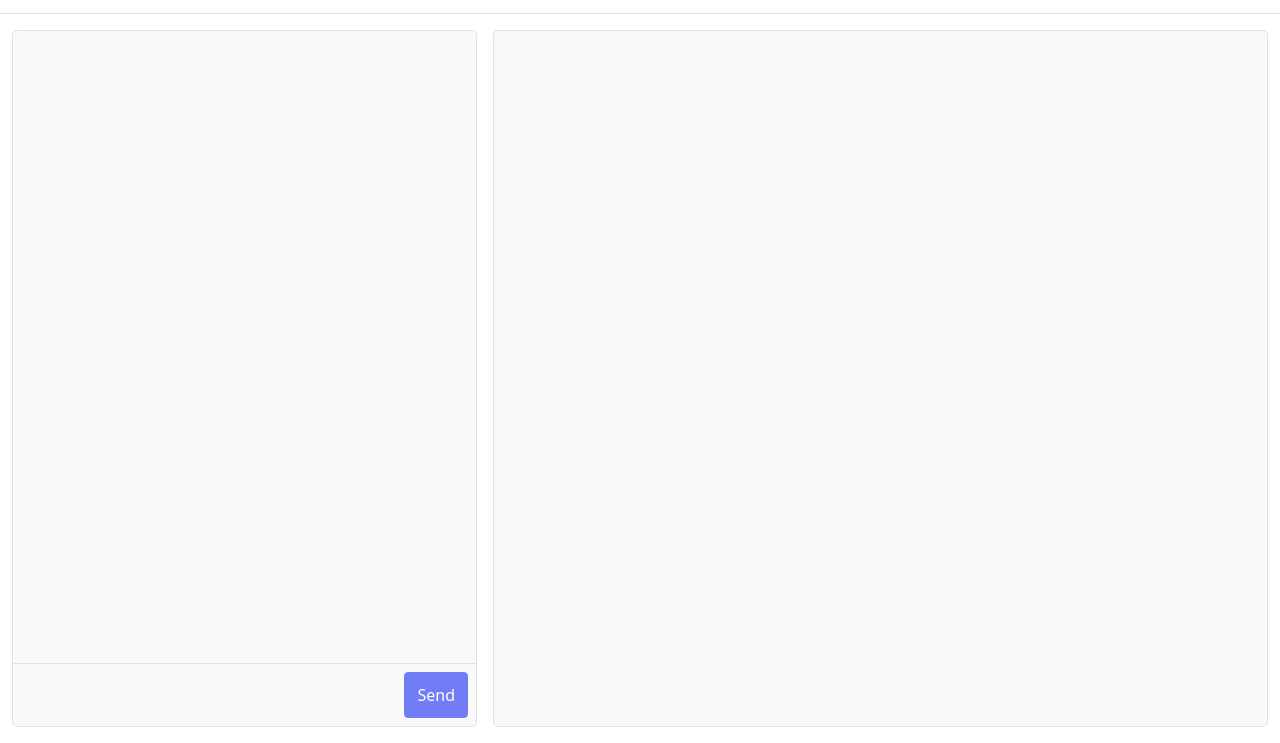
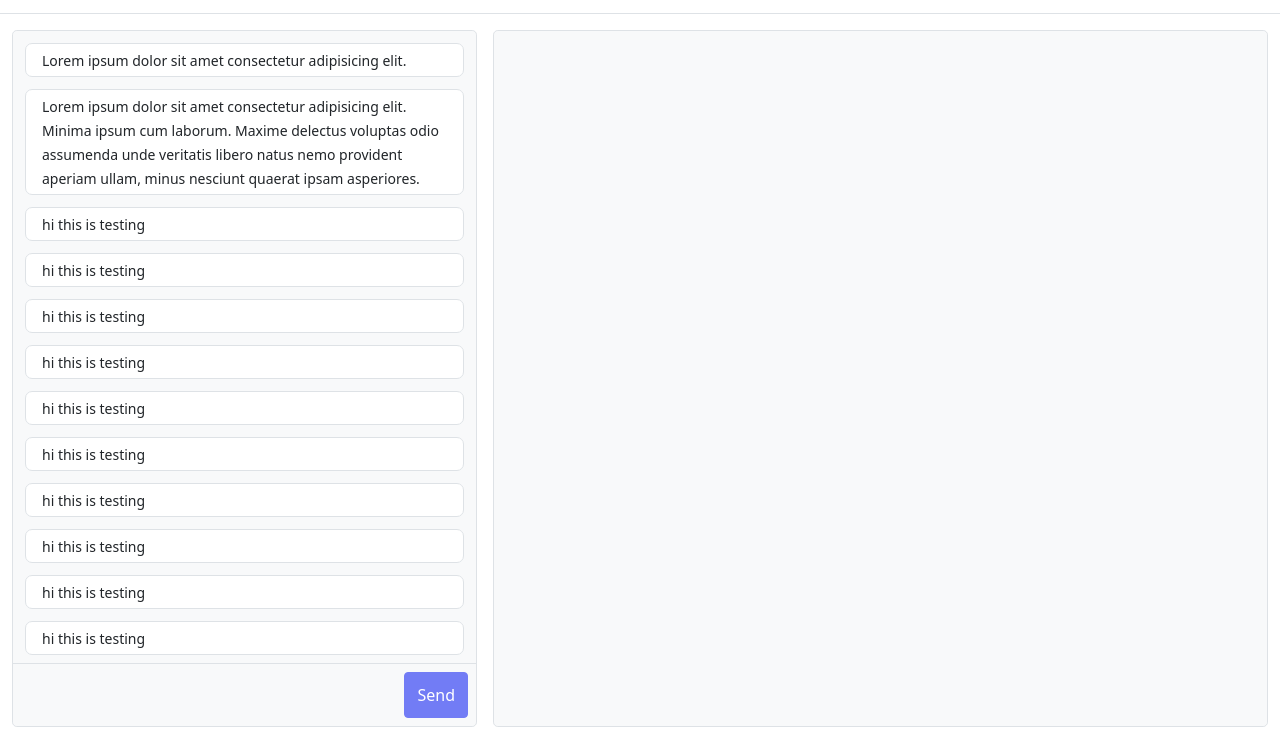
Before and after one commit to songsh927/Gitchat, a plain HTML site: page client/html/main.html in a window 1280 px wide. Shown: the part 57-800 px from the top of the page. Drawn offline with nearby package versions, Linux system fonts and the light colour scheme; no server answers.

Commit message:
main chat

```diff
--- a/client/html/main.html
+++ b/client/html/main.html
@@ -14,10 +14,10 @@
 
   <!-- bootstrap -->
   <link href="https://cdn.jsdelivr.net/npm/bootstrap@5.1.3/dist/css/bootstrap.min.css" rel="stylesheet" integrity="sha384-1BmE4kWBq78iYhFldvKuhfTAU6auU8tT94WrHftjDbrCEXSU1oBoqyl2QvZ6jIW3" crossorigin="anonymous">
-  <script src="https://cdn.jsdelivr.net/npm/bootstrap@5.1.3/dist/js/bootstrap.bundle.min.js" integrity="sha384-ka7Sk0Gln4gmtz2MlQnikT1wXgYsOg+OMhuP+IlRH9sENBO0LRn5q+8nbTov4+1p" crossorigin="anonymous"></script>
+  <script src="https://cdn.jsdelivr.net/npm/bootstrap@5.1.3/dist/js/bootstrap.bundle.min.js" integrity="sha384-ka7Sk0Gln4gmtz2MlQnikT1wXgYsOg+OMhuP+IlRH9sENBO0LRn5q+8nbTov4+1p" crossorigin="anonymous" defer></script>
 
   <link rel="stylesheet" href="style.css" />
-  <script src="/script.js"></script>
+  <script src="./script.js" defer></script>
 </head>
 
 <body>
@@ -62,9 +62,18 @@
     <div class="d-grid gap-3">
       <div class="chatpage bg-light border rounded-3">
         <div class="chats">
-          <ul id="messages">
-
-          </ul>
+          <div class="messages" id="messages">
+            <div class="message_wrap">
+              <div class="message">
+                <span>Lorem ipsum dolor sit amet consectetur adipisicing elit.</span>
+              </div>
+            </div>
+            <div class="message_wrap">
+              <div class="message">
+                <span>Lorem ipsum dolor sit amet consectetur adipisicing elit. Minima ipsum cum laborum. Maxime delectus voluptas odio assumenda unde veritatis libero natus nemo provident aperiam ullam, minus nesciunt quaerat ipsam asperiores.</span>
+              </div>
+            </div>
+          </div>
         </div>
         <div class="write py-2 px-2 border-top">
           <textarea type="text" class="me-1 bg-light"id="m"></textarea>
@@ -96,20 +105,6 @@
     </div>
   </div>
 
-  <!-- <header>
-      <div class="d-flex py-1 ps-3">
-        <a class="navbar-brand" href="/gitchat">GitChat</a>
-        <ul class="nav">
-          <li class="nav-item">
-            <a class="nav-link" href="/gitchat">Home</a>
-          </li>
-          <li class="nav-item">
-            <a class="nav-link" href="/gitchat/about">About</a>
-          </li>
-        </ul>
-      </div>
-  </header> -->
-
 </body>
 
 </html>
--- a/client/html/script.js
+++ b/client/html/script.js
@@ -0,0 +1,16 @@
+window.onload = function() {
+    for (var i=0; i<12; i++){
+        var wrap = document.createElement('div');
+        wrap.className = 'message_wrap';
+
+        var message = document.createElement('div');
+        message.className = 'message';
+
+        var span = document.createElement('span');
+        span.innerHTML = 'hi this is testing';
+
+        message.append(span);
+        wrap.append(message);
+          $('#messages').append(wrap);
+        }
+}
--- a/client/html/style.css
+++ b/client/html/style.css
@@ -40,23 +40,45 @@ body {
 }
 
 .main {
+    overflow: hidden;
     height: 100%;
 }
 .main .d-grid {
     height: 100%;
-    grid-template-columns: minmax(360px,3fr) 5fr;
+    grid-template-columns: minmax(390px,3fr) 5fr;
+    overflow: hidden;
     /* grid-template-columns: 3fr 5fr; */
 }
 .main .d-grid .chatpage {
     display: flex;
     flex-direction: column;
     height: 100%;
+    overflow: hidden;
 }
 .main .d-grid .chatpage .chats {
     display: flex;
     flex-direction: column;
     height: 100%;
+    overflow-y: auto;
 }
+.main .d-grid .chatpage .chats .messages{
+    padding: 6px 0;
+}
+.main .d-grid .chatpage .chats .messages .message_wrap{
+    padding: 6px 0;
+}
+.main .d-grid .chatpage .chats .messages .message_wrap .message{
+    background-color: #ffffff;
+    border: 1px solid #dee2e6;
+    padding: 4px 16px;
+    margin: 0 12px;
+    border-radius: 7px;
+}
+.main .d-grid .chatpage .chats .messages .message span{
+    font-size: 14px;
+    color: #212529;
+}
+
 .main .d-grid .chatpage .write {
     display: flex;
     position: sticky;
```
Also changed, not shown: 1 other file.
